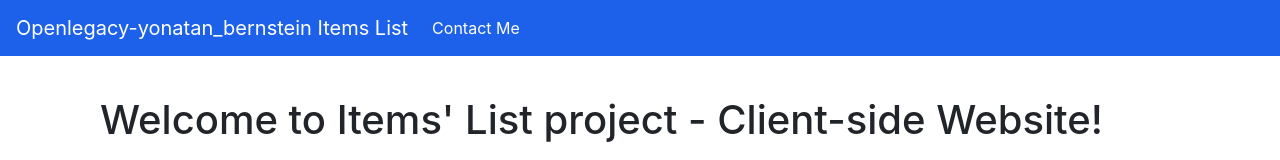
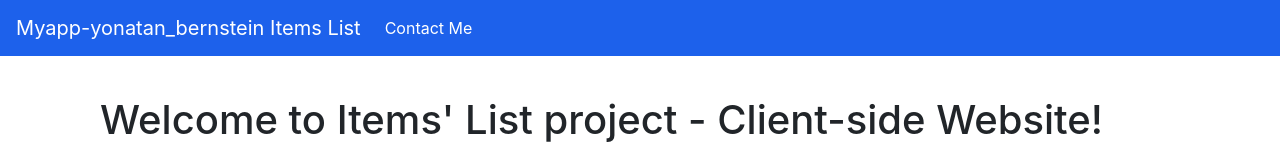
Before and after one commit to yonatanbern/frontend_angular_shopinglist_yb, an Angular app: page / in a window 1280 px wide. Shown: the top 160 px of the page. Built offline with nearby package versions, Linux system fonts and the light colour scheme; no server answers.

Commit message:
Update header.component.html

```diff
--- a/src/app/header/header.component.html
+++ b/src/app/header/header.component.html
@@ -1,5 +1,5 @@
 <nav class="navbar navbar-expand-lg first">
-  <a class="navbar-brand" href="#" (click)="onClickOl()">Openlegacy-yonatan_bernstein Items List</a>
+  <a class="navbar-brand" href="#" (click)="onClickOl()">Myapp-yonatan_bernstein Items List</a>
   <button class="navbar-toggler" type="button" data-toggle="collapse" data-target="#navbarNavDropdown" aria-controls="navbarNavDropdown" aria-expanded="false" aria-label="Toggle navigation">
     <span class="navbar-toggler-icon"></span>
   </button>
```
